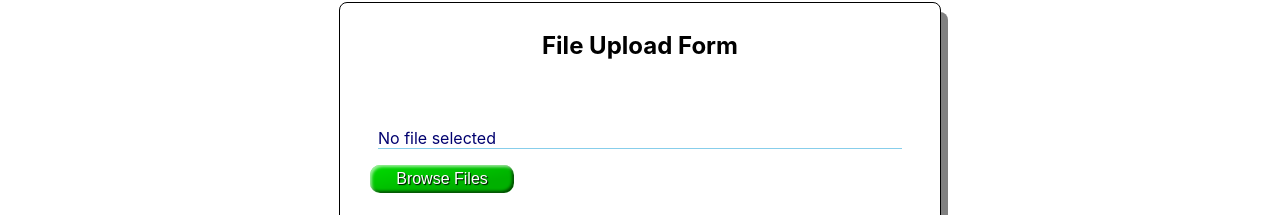
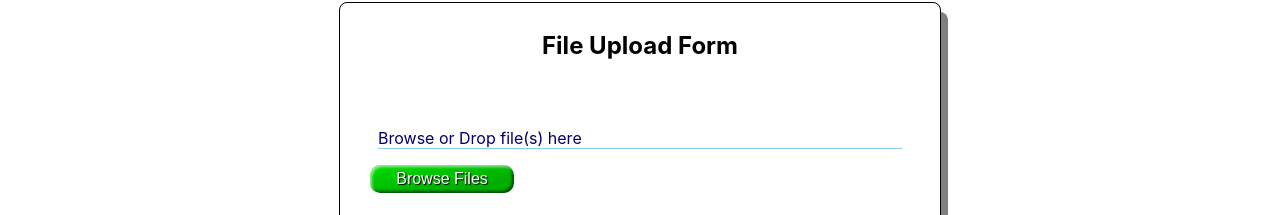
Before and after one commit to ocsfwarch/chat_file_transfer_client, a React (Create React App) app: page /FileUpload in a window 1280 px wide. Shown: the part 183-398 px from the top of the page. Built offline with nearby package versions, Linux system fonts and the light colour scheme.

Commit message:
Updates to allow user to drop files

```diff
--- a/src/components/FileUpload.js
+++ b/src/components/FileUpload.js
@@ -8,6 +8,7 @@ export default function FileUpload(props) {
   const [selectedFiles, setSelectedFiles] = useState([]);
   const [results, setResults] = useState("");
   const [showPleaseWait, setShowPleaseWait] = useState(false);
+  const [showDrag, setShowDrag] = useState(false);
   const fileInputRef = useRef();
 
   const onChange = (event) => {
@@ -25,6 +26,32 @@ export default function FileUpload(props) {
       }
     }
     setSelectedFiles([...selectedFiles, ...newFiles]);
+  };
+
+  const dropHandler = (event) => {
+    event.preventDefault();
+    setResults(``);
+    setShowDrag(false);
+    let newFiles = [];
+    for (let file of event.dataTransfer.files) {
+      if (newFiles.length + selectedFiles.length < FILELIMIT) {
+        newFiles.push(file);
+      } else {
+        setResults(`This app allows a maximum of ${FILELIMIT} files`);
+        break;
+      }
+    }
+    setSelectedFiles([...selectedFiles, ...newFiles]);
+  };
+
+  const dragOverHandler = (event) => {
+    event.preventDefault();
+    setShowDrag(true);
+  };
+
+  const dragLeaveHandler = (event) => {
+    event.preventDefault();
+    setShowDrag(false);
   };
 
   const triggerFiles = (event) => {
@@ -109,7 +136,13 @@ export default function FileUpload(props) {
             onChange={onChange}
             multiple
           />
-          <section className="file_list">
+          <section
+            id="drop_zone"
+            className={showDrag ? "file_list show_drag" : "file_list"}
+            onDrop={dropHandler}
+            onDragOver={dragOverHandler}
+            onDragLeave={dragLeaveHandler}
+          >
             <CHATList
               files={selectedFiles}
               removeAttachment={removeAttachment}
--- a/src/helpers/CHATList.js
+++ b/src/helpers/CHATList.js
@@ -24,7 +24,7 @@ export default function CHATList(props) {
     theList = (
       <li>
         <div className="attachmentItem">
-          <span>No file selected</span>
+          <span>Browse or Drop file(s) here</span>
         </div>
       </li>
     );
--- a/src/index.css
+++ b/src/index.css
@@ -324,7 +324,14 @@ code {
 .file_upload_container .form_container .content .file_list {
   display: flex;
   flex-flow: column nowrap;
+  max-height: 15em;
   width: 100%;
+  overflow-y: auto;
+  -webkit-overflow-scrolling: touch;
+}
+
+.show_drag {
+  background-color: gray;
 }
 
 .file_upload_container .form_container .content ul {
```
